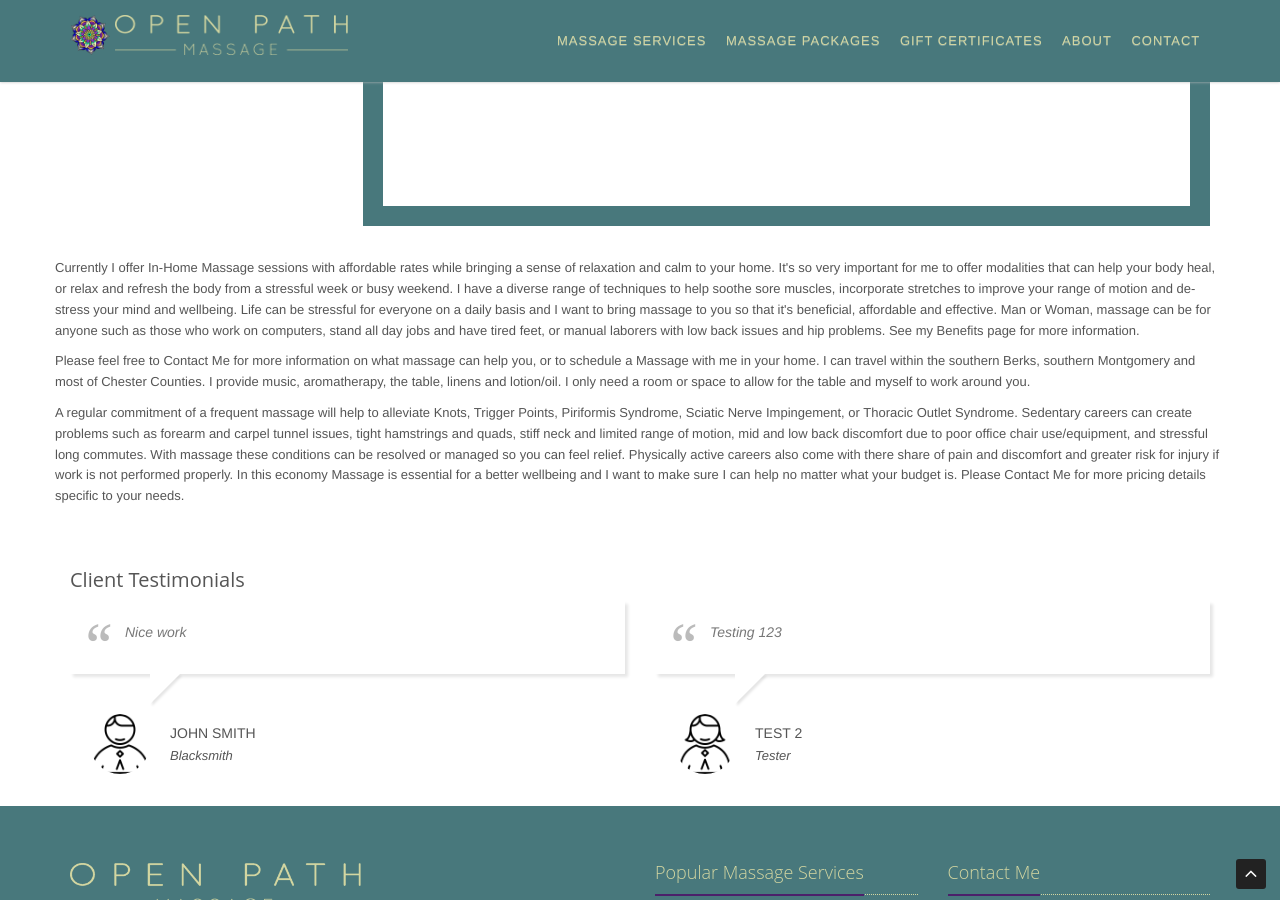
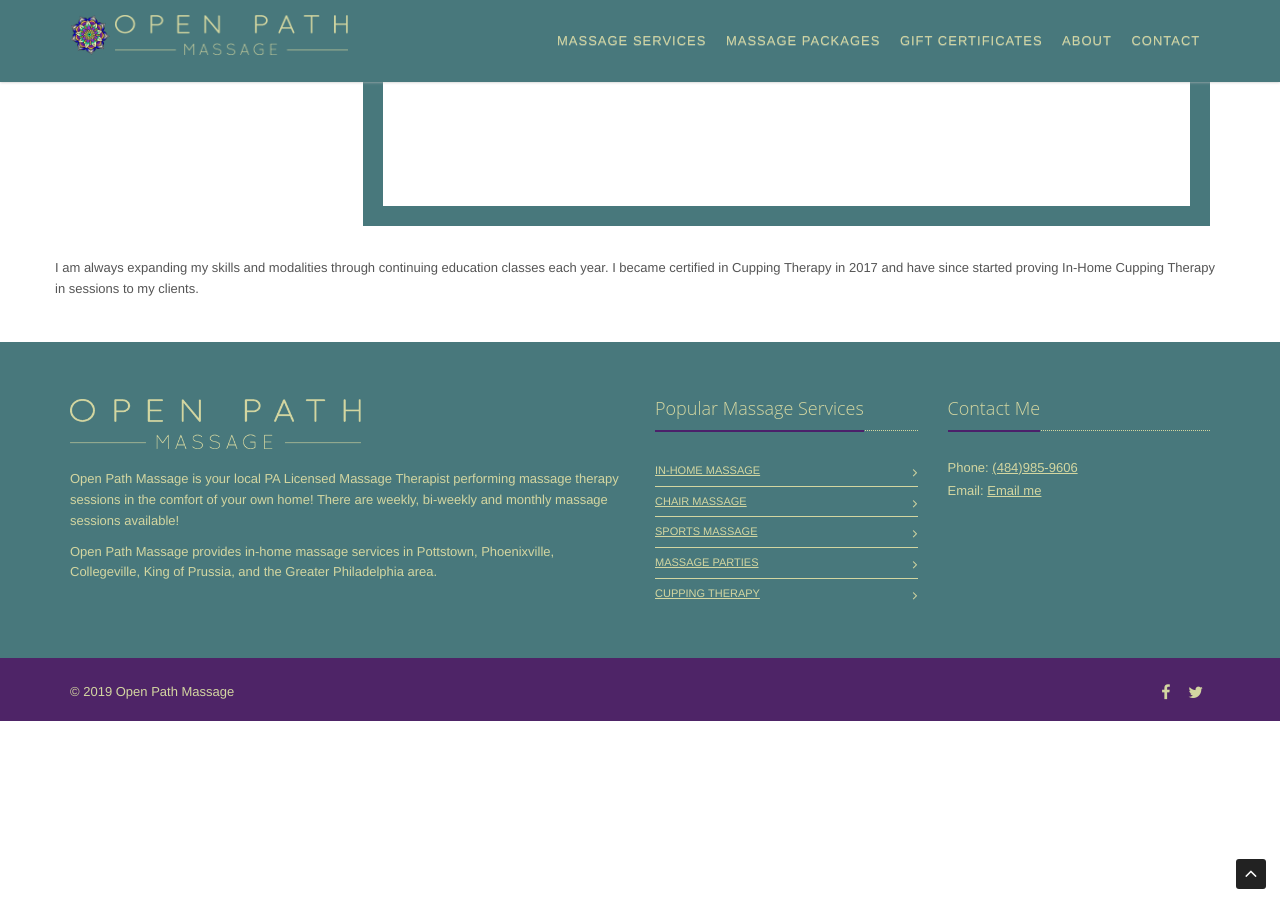
Before and after one commit to mrssk33lz/openpathmassage, a Jekyll site: the page built from cupping-therapy.md, in a window 1280 px wide and 900 px high, scrolled down 539 px. Built offline with Jekyll 4.4.1, drawn with Linux system fonts in a browser that asks for light colours; nearby versions of some CDN libraries.

Commit message:
Updating content.

```diff
--- a/cupping-therapy.md
+++ b/cupping-therapy.md
@@ -5,16 +5,6 @@ description: Test
 meta_description: This is a test.
 page_name: cupping-therapy
 permalink: /cupping-therapy
-testimonial_1:
-  name: John Smith
-  quote: Nice work
-  profession: Blacksmith
-  icon: man
-testimonial_2:
-  name: Test 2
-  quote: Testing 123
-  profession: Tester
-  icon: woman
 ---
 
 {% include page-heading.html %}
@@ -64,9 +54,7 @@ testimonial_2:
     <!-- End Profile Content -->
   </div><!--/end row-->
   <div class="row clear">
-    <p>Currently I offer In-Home Massage sessions with affordable rates while bringing a sense of relaxation and calm to your home. It's so very important for me to offer modalities that can help your body heal, or relax and refresh the body from a stressful week or busy weekend. I have a diverse range of techniques to help soothe sore muscles, incorporate stretches to improve your range of motion and de-stress your mind and wellbeing. Life can be stressful for everyone on a daily basis and I want to bring massage to you so that it's beneficial, affordable and effective. Man or Woman, massage can be for anyone such as those who work on computers, stand all day jobs and have tired feet, or manual laborers with low back issues and hip problems. See my Benefits page for more information.</p>
-    <p>Please feel free to Contact Me for more information on what massage can help you, or to schedule a Massage with me in your home. I can travel within the southern Berks, southern Montgomery and most of Chester Counties. I provide music, aromatherapy, the table, linens and lotion/oil. I only need a room or space to allow for the table and myself to work around you.</p>
-    <p>A regular commitment of a frequent massage will help to alleviate Knots, Trigger Points, Piriformis Syndrome, Sciatic Nerve Impingement, or Thoracic Outlet Syndrome. Sedentary careers can create problems such as forearm and carpel tunnel issues, tight hamstrings and quads, stiff neck and limited range of motion, mid and low back discomfort due to poor office chair use/equipment, and stressful long commutes. With massage these conditions can be resolved or managed so you can feel relief. Physically active careers also come with there share of pain and discomfort and greater risk for injury if work is not performed properly. In this economy Massage is essential for a better wellbeing and I want to make sure I can help no matter what your budget is. Please Contact Me for more pricing details specific to your needs.</p>
+    <p>I am always expanding my skills and modalities through continuing education classes each year. I became certified in Cupping Therapy in 2017 and have since started proving In-Home Cupping Therapy in sessions to my clients.</p>
   </div>
   {% include testimonials.html %}
 </div>
```
